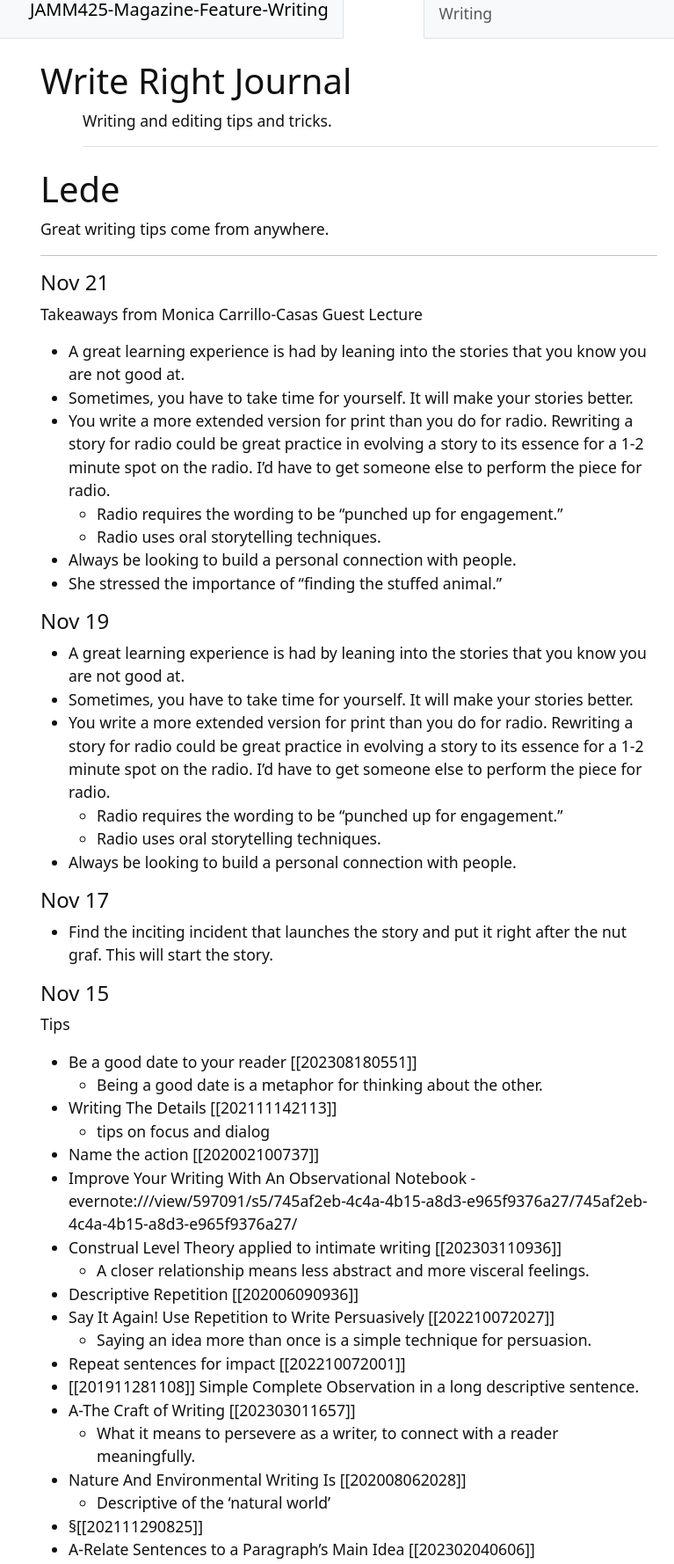
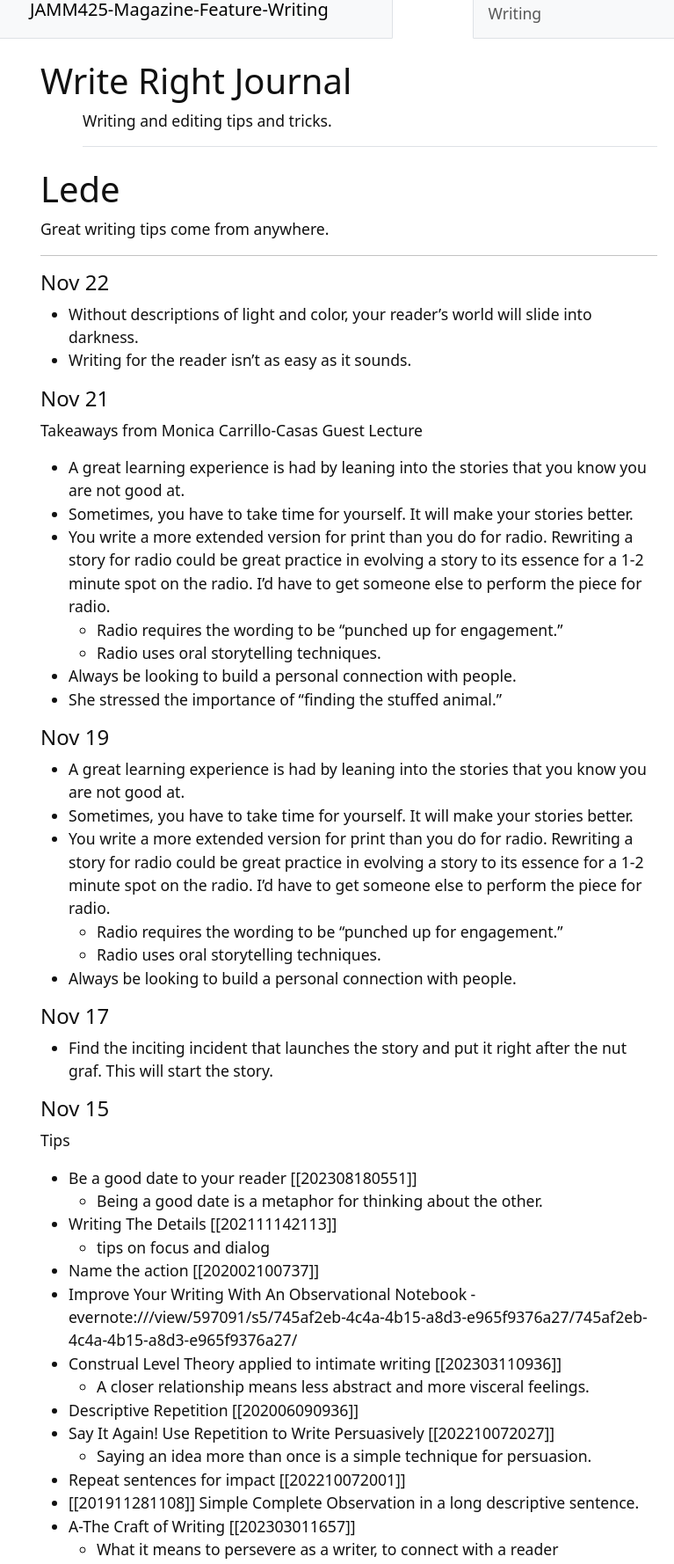
Before and after one commit to woodenzen/JAMM425-Magazine-Feature-Writing, a Jekyll site: the page built from content/1-journal.md, in a window 1280 px wide, cut to the strip 133-1911 px from the top of the page. Shown: the whole strip at 88% size, without its empty margins (243-1010 px from the left). Built offline with Jekyll 4.4.1, drawn with Linux system fonts in a browser that asks for light colours.

Commit message:
Enhance navbar functionality and update journal entries with new insights

```diff
--- a/_sass/_custom.scss
+++ b/_sass/_custom.scss
@@ -7,3 +7,17 @@
 //     height: 100vh;
 //     overflow-y: auto;
 // }
+
+/* Always show the navbar toggler button */
+.navbar-toggler {
+    display: block !important;
+}
+
+/* Ensure the navbar is always collapsible */
+.navbar-collapse {
+    display: none !important;
+}
+
+.navbar-collapse.show {
+    display: block !important;
+}
--- a/content/1-journal.md
+++ b/content/1-journal.md
@@ -11,6 +11,10 @@ description: >
 Great writing tips come from anywhere.
 
 ----------------------------------
+#### Nov 22
+- Without descriptions of light and color, your reader's world will slide into darkness.
+- Writing for the reader isn’t as easy as it sounds.
+
 #### Nov 21
 Takeaways from Monica Carrillo-Casas Guest Lecture
 - A great learning experience is had by leaning into the stories that you know you are not good at.
```
Also changed, not shown: content/2-The Art and Craft of Feature Writing 202408212021.md (+1 -1 lines).
